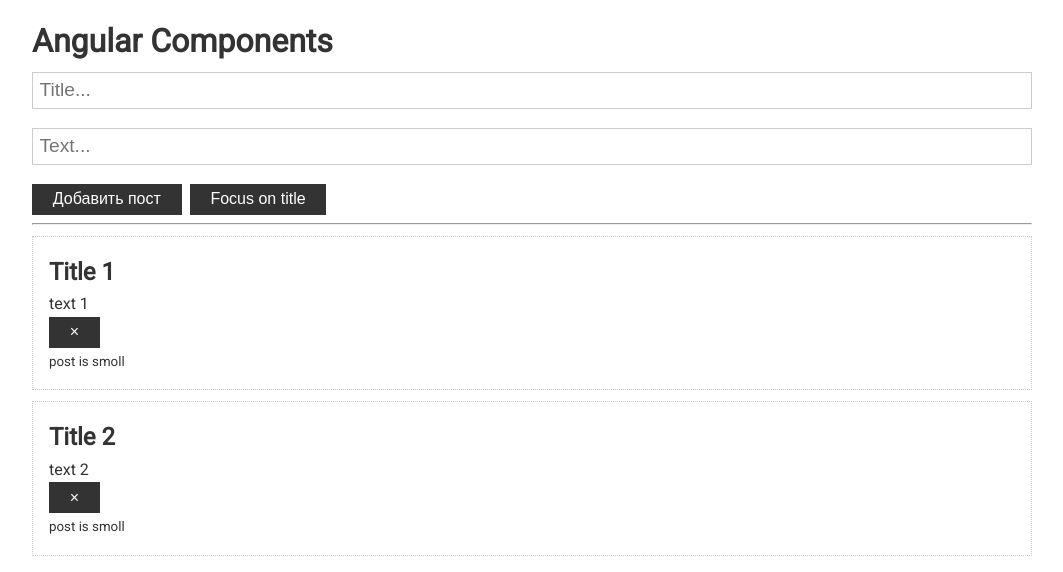
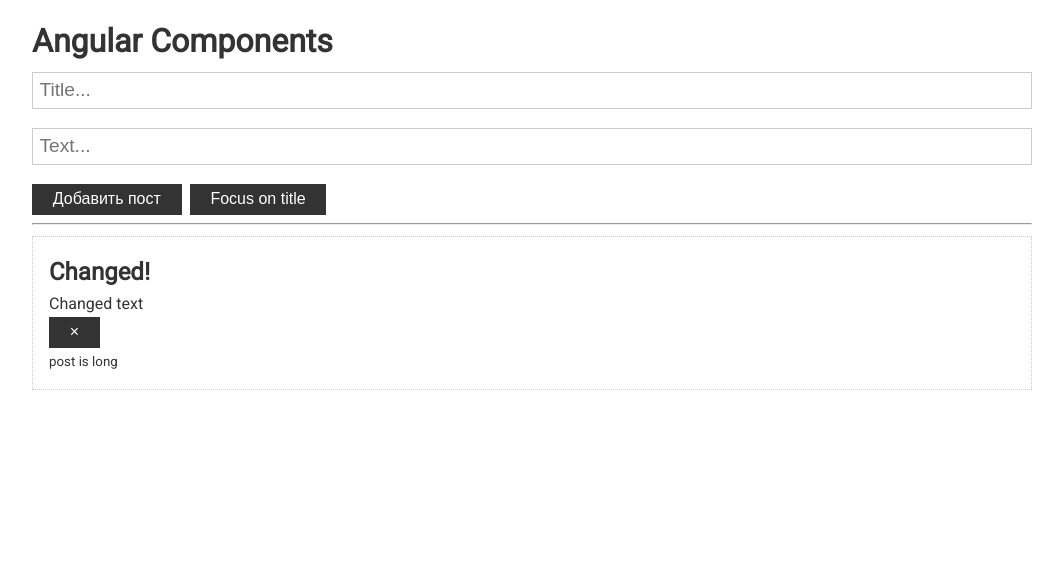
Before and after one commit to mrdudov/angular-basics, an Angular app: page / in a window 1280 px wide. Shown: the top 572 px of the page, without its empty margins (108-1171 px from the left). Built offline with nearby package versions, Linux system fonts and the light colour scheme.

Commit message:
components ChangeDetectionStrategy.OnPush

```diff
--- a/src/app/app.component.ts
+++ b/src/app/app.component.ts
@@ -1,4 +1,4 @@
-import { Component } from '@angular/core';
+import { Component, OnInit } from '@angular/core';
 
 export interface Post {
   title: string
@@ -11,11 +11,23 @@
   templateUrl: './app.component.html',
   styleUrls: ['./app.component.css']
 })
-export class AppComponent {
+export class AppComponent implements OnInit {
+
   posts:(Post | undefined)[] = [
     {title: 'Title 1', text: 'text 1', id:1},
-    {title: 'Title 2', text: 'text 2', id:2}
+    // {title: 'Title 2', text: 'text 2', id:2}
   ]
+
+  ngOnInit(): void {
+    setTimeout(() => {
+      console.log('Timeout')
+      this.posts[0]! = {
+        title: 'Changed!',
+        text: 'Changed text',
+        id: 4
+      }
+    }, 5000)
+  }
 
   updatePosts(post?: Post) {
     this.posts.unshift(post)
--- a/src/app/post/post.component.ts
+++ b/src/app/post/post.component.ts
@@ -3,6 +3,7 @@
   AfterContentInit,
   AfterViewChecked,
   AfterViewInit,
+  ChangeDetectionStrategy,
   Component,
   ContentChild,
   DoCheck,
@@ -20,7 +21,8 @@
 @Component({
   selector: 'app-post',
   templateUrl: './post.component.html',
-  styleUrls: ['./post.component.css']
+  styleUrls: ['./post.component.css'],
+  changeDetection: ChangeDetectionStrategy.OnPush
 })
 export class PostComponent implements
   OnInit,
```
